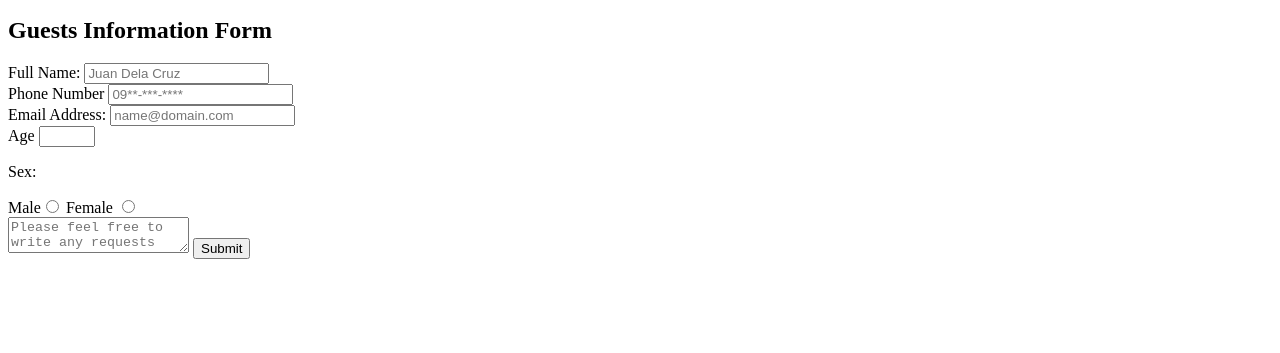
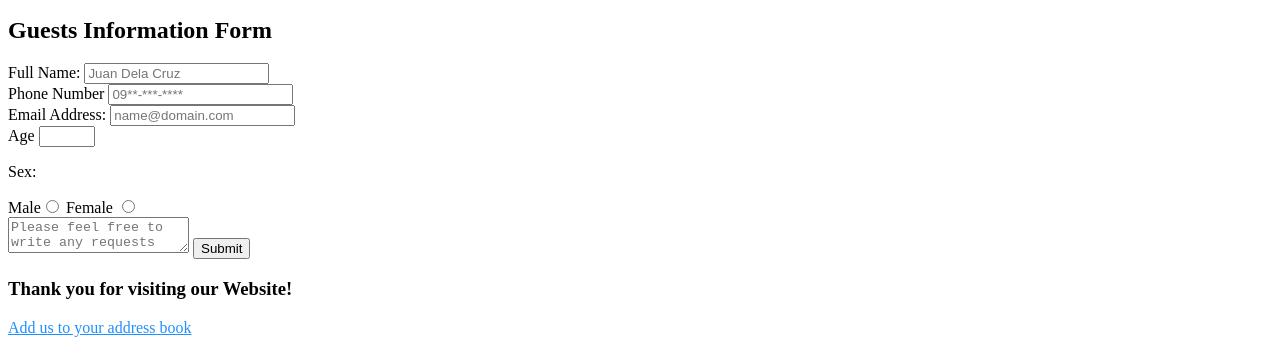
Before and after one commit to duanekim099/HTML_Semantic_Activity, a plain HTML site: page index.html in a window 1280 px wide. Shown: the part 1380-1733 px from the top of the page. Before the commit the page ends 1647 px from the top, so only its background shows below. Drawn offline with Linux system fonts and the light colour scheme.

Commit message:
Added a Footer

```diff
--- a/index.html
+++ b/index.html
@@ -142,3 +142,17 @@
 
                 <button>Submit</button>
             </div>
+
+ <!-- Footer Section -->
+
+<Section>
+
+    <h3>Thank you for visiting our Website!</h3>
+    <p><u style="color: dodgerblue;">Add us to your address book</u></p>
+
+</Section>
+
+<body>
+
+</body>
+</html>
```
